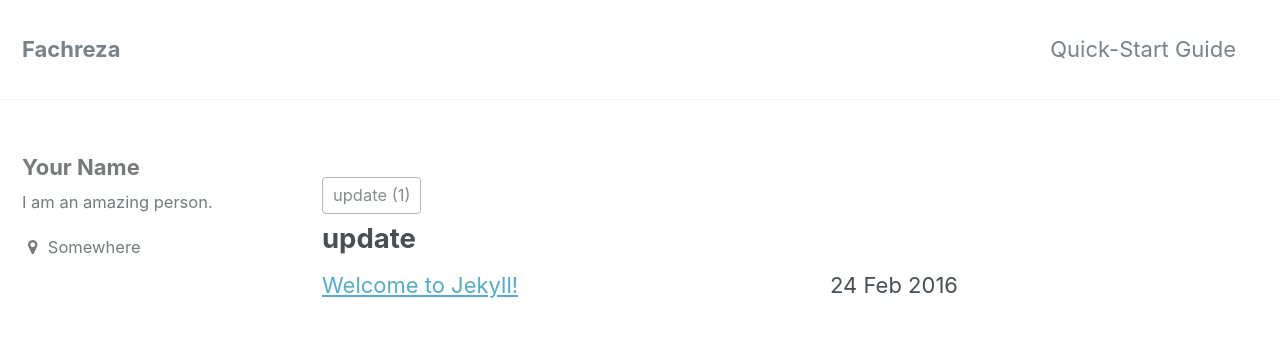
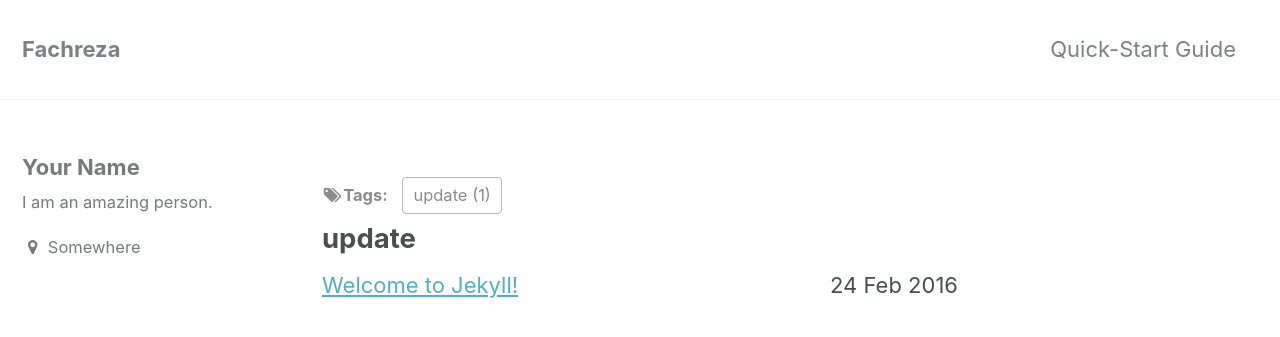
Before and after one commit to fahrz/blog, a Jekyll site: the page built from tags.md, in a window 1280 px wide and 900 px high. Shown: the top 337 px of the window. Built offline with Jekyll 4.4.1, drawn with Linux system fonts in a browser that asks for light colours.

Commit message:
edit tags

```diff
--- a/tags.md
+++ b/tags.md
@@ -20,6 +20,7 @@ permalink: /tags/
       <!-- List of all tags -->
       <footer class="page__meta">
         <p class="page__taxonomy">
+          <strong><i class="fa fa-fw fa-tags" aria-hidden="true"></i>Tags:</strong>
           <span itemprop="keywords">
 
               {% for item in (0..site.tags.size) %}{% unless forloop.last %}
```
